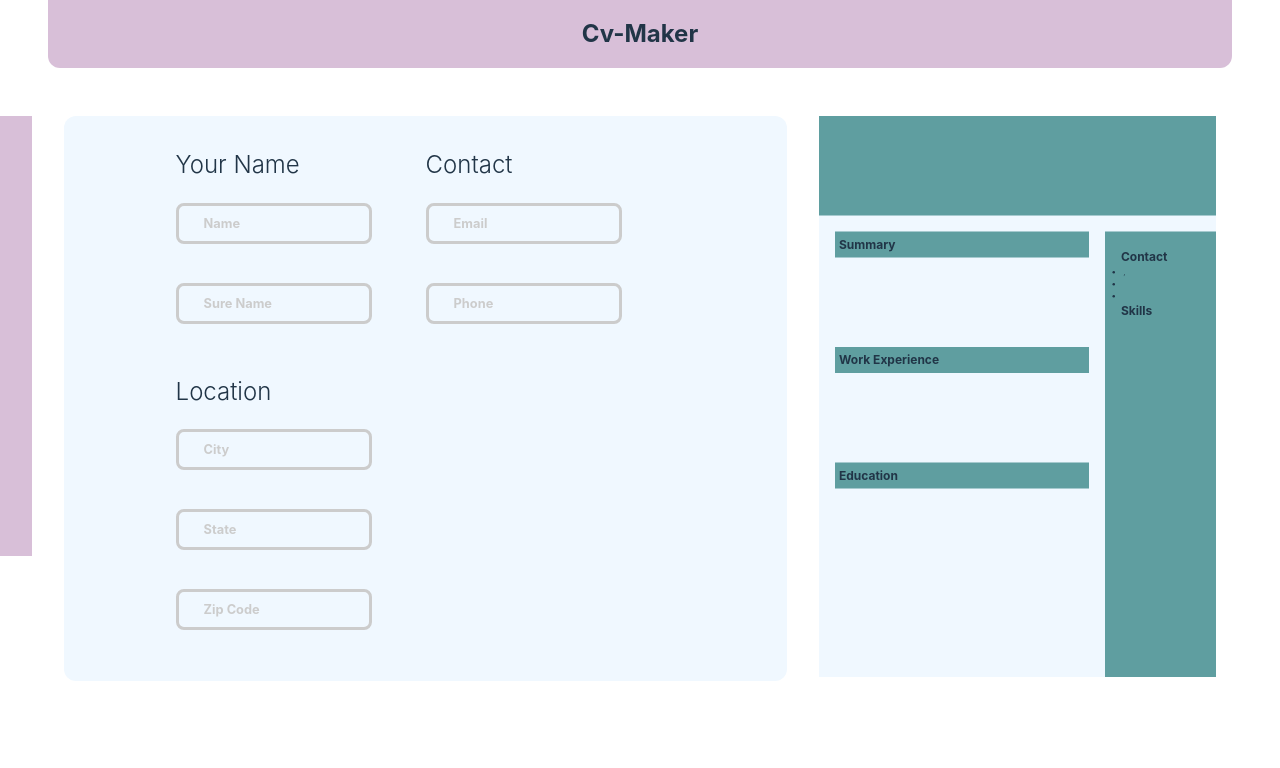
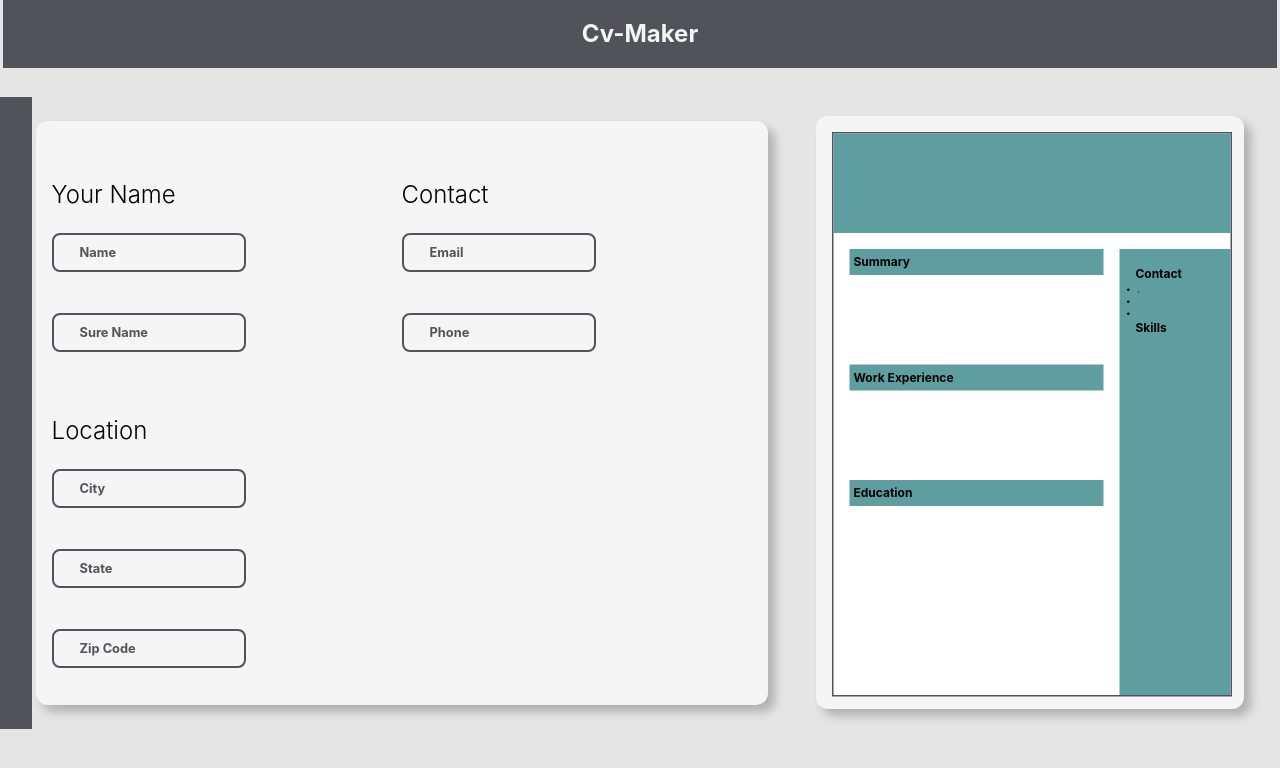
Before and after one commit to benjaAguilar/cv-app, a React (Vite) app: page / in a window 1280 px wide. Both pictures are taken after a click on the button "Get Started". Shown: the top 768 px of the page. Built offline with nearby package versions, Linux system fonts and the light colour scheme.

Commit message:
rearanged and styled contact / woerk / edu fields

```diff
--- a/src/components/cv.jsx
+++ b/src/components/cv.jsx
@@ -61,7 +61,8 @@ function Cv({
               </h3>
               <p>{work.jobDescription}</p>
               <h4>
-                {work.startDate} - {work.endDate}
+                {work.startDate} -{" "}
+                {work.endDate === "" ? "Current" : work.endDate}
               </h4>
             </div>
           );
--- a/src/components/forms/contact.jsx
+++ b/src/components/forms/contact.jsx
@@ -7,7 +7,7 @@ function Contact({ updateCv }) {
   const [contactData, setData] = useState(userData);
 
   return (
-    <div className="form-fields">
+    <div className="form-fields contact-field">
       <div>
         <h2>Your Name</h2>
         <InputField
@@ -52,7 +52,7 @@ function Contact({ updateCv }) {
           }}
         />
       </div>
-      <div>
+      <div className="location-field">
         <h2>Location</h2>
         <InputField
           labelText={"City"}
--- a/src/components/forms/education.jsx
+++ b/src/components/forms/education.jsx
@@ -6,6 +6,7 @@ import PropTypes from "prop-types";
 import { useEffect, useRef, useState } from "react";
 import { v4 as uuidv4 } from "uuid";
 import { userData } from "../userData";
+import delLogo from "../../assets/del.svg";
 
 function Education({ updateCv }) {
   const [inputVals, setVals] = useState({
@@ -83,7 +84,7 @@ function Education({ updateCv }) {
   }
 
   return (
-    <div className="form-fields">
+    <div className="form-fields edu-field">
       <div>
         <h2>School</h2>
         <InputField
@@ -106,7 +107,7 @@ function Education({ updateCv }) {
           change={(e) => setVals({ ...inputVals, graduation: e.target.value })}
         />
       </div>
-      <div>
+      <div className="degree-field">
         <h2>Degree and field</h2>
         <InputField
           labelText={"Degree"}
@@ -120,16 +121,18 @@ function Education({ updateCv }) {
         />
         <button onClick={addEdu}>Add education</button>
       </div>
-      <div>
+      <div className="review-field">
         <h2>Education Review</h2>
         <div className="edu-visualizer">
           {education.map((edu) => {
             return (
-              <div key={edu.id}>
+              <div key={edu.id} className="tag">
                 <p>
                   {edu.degree}, {edu.school}
                 </p>
-                <button onClick={() => delEdu(edu.id)}>del</button>
+                <button onClick={() => delEdu(edu.id)} className="del-btn">
+                  <img src={delLogo} alt="" className="del-logo" />
+                </button>
               </div>
             );
           })}
--- a/src/components/forms/skills.jsx
+++ b/src/components/forms/skills.jsx
@@ -3,6 +3,7 @@ import PropTypes from "prop-types";
 import InputField from "./inputField";
 import { v4 as uuidv4 } from "uuid";
 import { userData } from "../userData";
+import delLogo from "../../assets/del.svg";
 
 function Skills({ updateCv }) {
   const [skills, setSkills] = useState(userData.skills);
@@ -36,9 +37,9 @@ function Skills({ updateCv }) {
   }
 
   return (
-    <div className="form-fields">
-      <h2>Skills</h2>
+    <div className="form-fields skills-field">
       <div className="skill-adder">
+        <h2>Skills</h2>
         <InputField
           labelText={"Skills"}
           value={value}
@@ -49,14 +50,15 @@ function Skills({ updateCv }) {
       <div className="skill-visualizer">
         {skills.map((skill) => {
           return (
-            <div key={skill.id}>
+            <div key={skill.id} className="tag">
               <p>{skill.name}</p>
               <button
                 onClick={() => {
                   delSkill(skill.id);
                 }}
+                className="del-btn"
               >
-                del
+                <img src={delLogo} alt="" className="del-logo" />
               </button>
             </div>
           );
--- a/src/components/forms/work.jsx
+++ b/src/components/forms/work.jsx
@@ -6,6 +6,7 @@ import PropTypes from "prop-types";
 import { useEffect, useRef, useState } from "react";
 import { v4 as uuidv4 } from "uuid";
 import { userData } from "../userData";
+import delLogo from "../../assets/del.svg";
 
 function Work({ updateCv }) {
   const [currentlyWork, setCurrently] = useState(false);
@@ -106,7 +107,7 @@ function Work({ updateCv }) {
   }
 
   return (
-    <div className="form-fields">
+    <div className="form-fields work-field">
       <div>
         <h2>Job Info</h2>
         <InputField
@@ -133,7 +134,7 @@ function Work({ updateCv }) {
           }}
         ></textarea>
       </div>
-      <div>
+      <div className="duration-field">
         <h2>Duration</h2>
         <InputField
           labelText={"Start Date"}
@@ -161,16 +162,18 @@ function Work({ updateCv }) {
         </div>
         <button onClick={addJob}>Add job</button>
       </div>
-      <div>
+      <div className="review-field">
         <h2>Jobs review</h2>
         <div className="jobs-visualizer">
           {jobs.map((job) => {
             return (
-              <div key={job.id}>
+              <div key={job.id} className="tag">
                 <p>
                   {job.job}, {job.employer}
                 </p>
-                <button onClick={() => delJob(job.id)}>del</button>
+                <button onClick={() => delJob(job.id)} className="del-btn">
+                  <img src={delLogo} alt="" className="del-logo" />
+                </button>
               </div>
             );
           })}
--- a/src/css/cv.css
+++ b/src/css/cv.css
@@ -5,6 +5,10 @@
     position: relative;
     justify-self: center;
     align-self: center;
+    padding: 1rem;
+    border-radius: 0.75rem;
+    background-color: #f5f5f5;
+    box-shadow: 7px 7px 10px #40404050;
 }
 
 .a4{
@@ -13,11 +17,13 @@
     grid-template-columns: 1fr 1fr 1fr 1fr 2fr;
     grid-template-rows: repeat(5, 1fr);
     gap: 2rem;
-    background-color: aliceblue;
+    background-color: white;
     min-width: 210mm;
     height: 297mm;
     transform-origin: top left;
     transform: scale(0.5);
+    border: 3px solid #52525b;
+
 }
 
 .cvContainer h2{
--- a/src/css/forms.css
+++ b/src/css/forms.css
@@ -16,7 +16,7 @@
     padding: 0 20px;
     line-height: 2.2rem;
     border-radius: 0.5rem;
-    border: 3px solid #ccc;
+    border: 2px solid #52525b;
     z-index: 1;
 }
 
@@ -29,15 +29,15 @@
     font-size: 0.8rem;
     padding: 0 5px;
     margin-left: 23px;
-    color: #ccc;
-    background-color: aliceblue;
+    color: #52525b;
+    background-color: #f5f5f5;
     font-weight: bold;
     transition: transform 200ms ease;
 }
 
 .field:focus + .input-label,
 .field:valid + .input-label{
-    transform: translate(-10px, -20px);
+    transform: translate(-10px, -20px) scale(0.9);
     z-index: 2;
 }
 
@@ -61,16 +61,96 @@ textarea{
 }
 
 .form-fields{
-    display: grid;
-    grid-template-columns: repeat(auto-fit, minmax(250px, auto));
-    justify-content: center;
-    align-items: center;
-    background-color: aliceblue;
     padding: 1rem;
     border-radius: 0.75rem;
     min-height: 95%;
+    min-width: 700px;
+    background-color: #f5f5f5;
+    box-shadow: 7px 7px 10px #40404050;
+}
+
+.contact-field, .work-field, .edu-field{
+    display: grid;
+    grid-template-columns: repeat(auto-fit, minmax(200px, 1fr));
+    grid-template-rows: 1fr 1fr;
+    justify-content: center;
+    align-items: center;
+}
+
+.location-field, .duration-field, .degree-field{
+    grid-column: 1;
+    grid-row: 2 / 3;
+}
+
+.review-field{
+    grid-column: 2;
+    grid-row: 2 / 3;
+    display: grid;
+    grid-template-rows: 50px 1fr;
+    align-self: stretch;
+}
+
+.skills-field{
+    display: grid;
+    grid-template-columns: 1fr 1fr;
+}
+
+.skill-visualizer, .jobs-visualizer, .edu-visualizer{
+    display: flex;
+    flex-direction: column;
+    align-items: flex-start;
+    gap: 1rem;
+    background-color: #e5e5e5;
+    border-radius: 0.5rem;
+    padding: 1rem;
+}
+
+.tag{
+    display: flex;
+    justify-content: center;
+    align-items: center;
+    padding: 0.5rem;
+    border-radius: 1rem;
+    gap: 0.5rem;
+    background-color: cadetblue;
+    color: #f5f5f5;
+    font-weight: bold;
+    box-shadow: 3px 3px 1px #52525b;
+}
+
+.tag button{
+    background-color: transparent;
+    border-radius: none;
 }
 
 .skill-adder button{
     min-width: 200px;
 }
+
+.del-btn{
+    padding: 0;
+    border: none;
+    box-shadow: 0px 0px 0px transparent;
+    background-color: transparent;
+    align-self: flex-end;
+}
+
+.del-logo{
+    transition: transform ease 800ms,
+    border-left-color ease 300ms,
+    border-top-color ease 300ms 50ms,
+    border-right-color ease 300ms 150ms,
+    border-bottom-color ease 300ms 200ms;
+    width: 20px;
+    border: 2px solid transparent;
+    border-radius: 999px;
+}
+
+.del-btn:hover{
+    box-shadow: none;
+}
+
+.del-btn:hover .del-logo{
+    transform: rotate(180deg);
+    border-color: #e5e5e5;
+}
--- a/src/css/index.css
+++ b/src/css/index.css
@@ -7,11 +7,15 @@
 }
 
 #root{
-  width: 90vw;
+  min-width: 97vw;
   display: flex;
   flex-direction: column;
   align-items: center;
   gap: 3rem;
+}
+
+body{
+  background-color: #e5e5e5;
 }
 
 a {
@@ -34,15 +38,14 @@ body {
 .header{
   display: flex;
   justify-content: center;
-  background-color: thistle;
+  background-color: #52525b;
   padding: 1rem;
   width: 100%;
-  border-bottom-left-radius: 0.75rem;
-  border-bottom-right-radius: 0.75rem;
 }
 
 .header h2{
   font-weight: bold;
+  color: #f5f5f5;
 }
 
 .getStarted{
@@ -70,17 +73,22 @@ h1 {
 
 button {
   border-radius: 8px;
-  border: 1px solid transparent;
+  border: 2px solid transparent;
   padding: 0.6em 1.2em;
   font-size: 1em;
   font-weight: 500;
   font-family: inherit;
-  background-color: #1a1a1a;
+  background-color: cadetblue;
+  color: #f5f5f5;
+  font-weight: bold;
   cursor: pointer;
-  transition: border-color 0.25s;
+  transform-origin: bottom right;
+  transition: box-shadow ease 0.25s, transform ease 0.25s, border-color ease 0.25s;
 }
 button:hover {
-  border-color: #646cff;
+  transform: scale(1.02);
+  box-shadow: 3px 3px 1px #52525b;
+  border-color: #52525b;
 }
 button:focus,
 button:focus-visible {
@@ -89,19 +97,22 @@ button:focus-visible {
 
 .make-cv{
   min-width: 100%;
-  display: grid;
-  grid-template-columns: 2fr 1fr;
-  gap: 2rem;
+  display: flex;
+  justify-content: center;
+  align-items: center;
+  gap: 3rem;
 }
 
 .navbar{
   position: absolute;
   left: 0;
-  background-color: thistle;
+  background-color: #52525b;
+  color: #f5f5f5;
   z-index: 3;
   transform-origin: left;
   transform: scaleX(0.2);
   transition: transform 300ms ease;
+  height: 79%;
 }
 
 .navbar:hover{
@@ -138,16 +149,3 @@ button:focus-visible {
 .li-bottom{
   border-bottom-right-radius: 0.75rem;
 }
-
-@media (prefers-color-scheme: light) {
-  :root {
-    color: #213547;
-    background-color: #ffffff;
-  }
-  a:hover {
-    color: #747bff;
-  }
-  button {
-    background-color: #f9f9f9;
-  }
-}
```
